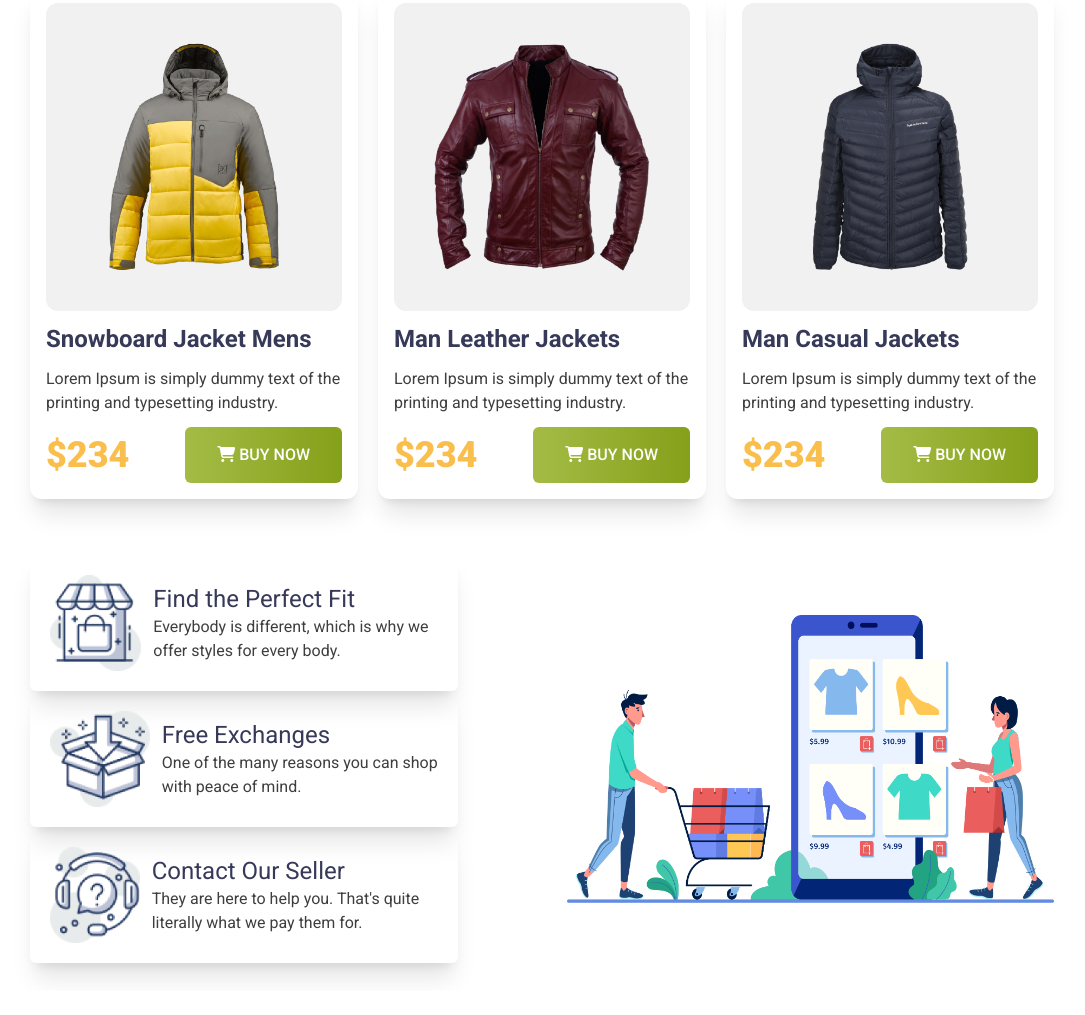
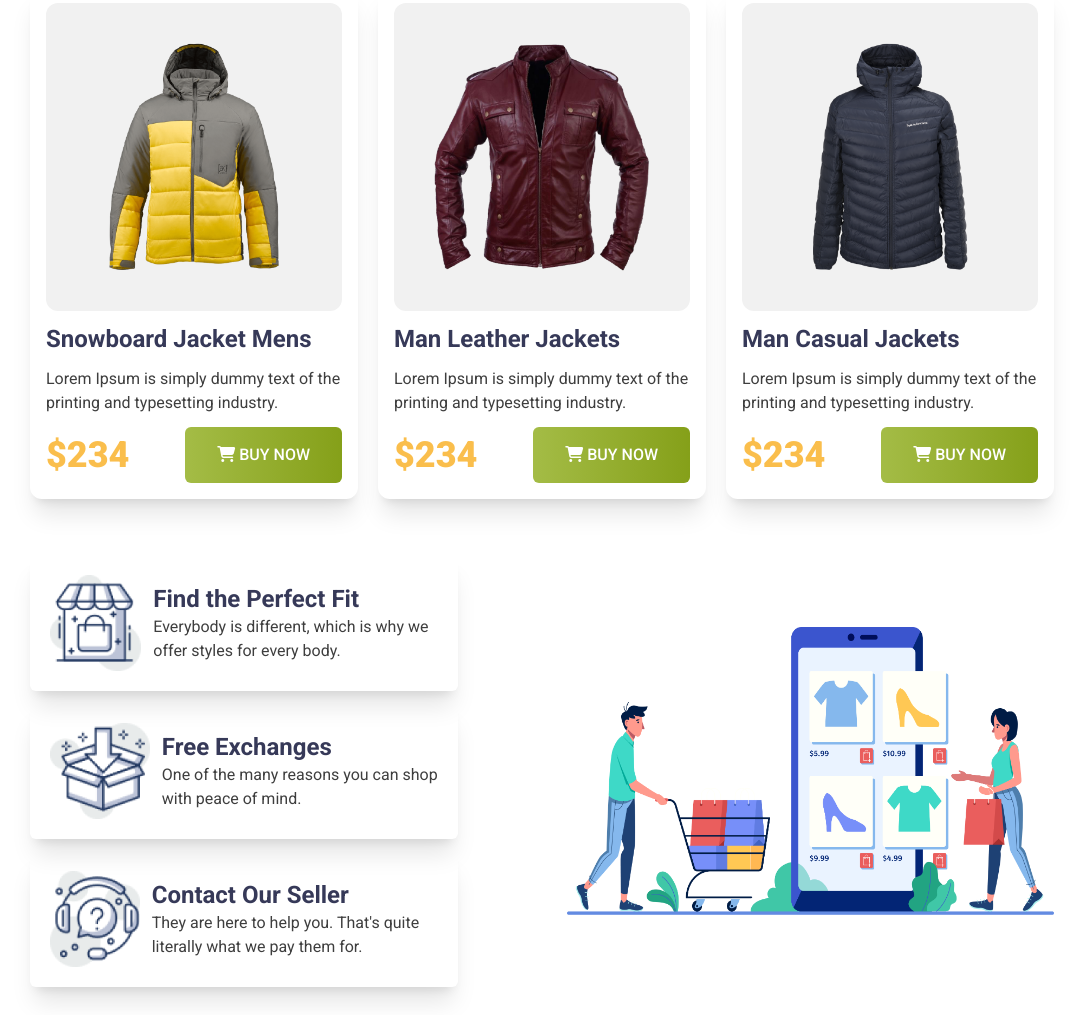
Before and after one commit to sharifrayhan/penguin-fashion, a plain HTML site: page index.html in a window 1280 px wide. Shown: the part 1525-2540 px from the top of the page, without its empty margins (98-1183 px from the left). Before the commit the page ends 2516 px from the top, so only its background shows below. Drawn offline with nearby package versions, Linux system fonts and the light colour scheme.

Commit message:
text fix

```diff
--- a/index.html
+++ b/index.html
@@ -153,12 +153,12 @@
 
     <section class="py-7 px-32 flex items-center justify-between">
         <!-- Text Container -->
-        <div>
+        <div class="flex flex-col gap-3">
             <!-- Text-box 1 -->
             <div class="p-5 rounded-md flex items-center gap-3 shadow-xl">
                 <img class="h-24" src="Images/house.png" alt="">
                 <div>
-                    <h2 class="roboto text-[#363958] text-2xl">Find the Perfect Fit</h2>
+                    <h2 class="roboto font-bold text-[#363958] text-2xl">Find the Perfect Fit</h2>
                     <p class="text-[#3E3E3E] text-base roboto">Everybody is different, which is why we <br>
                         offer styles for every body.</p>
                 </div>
@@ -167,7 +167,7 @@
             <div class="p-5 rounded-md flex items-center gap-3 shadow-xl">
                 <img class="h-24" src="Images/box.png" alt="">
                 <div>
-                    <h2 class="roboto text-[#363958] text-2xl">Free Exchanges</h2>
+                    <h2 class="roboto font-bold text-[#363958] text-2xl">Free Exchanges</h2>
                     <p class="text-[#3E3E3E] text-base roboto">One of the many reasons you can shop<br>
                         with peace of mind.</p>
                 </div>
@@ -176,7 +176,7 @@
             <div class="p-5 rounded-md flex items-center gap-3 shadow-xl">
                 <img class="h-24" src="Images/question.png" alt="">
                 <div>
-                    <h2 class="roboto text-[#363958] text-2xl">Contact Our Seller</h2>
+                    <h2 class="roboto font-bold text-[#363958] text-2xl">Contact Our Seller</h2>
                     <p class="text-[#3E3E3E] text-base roboto">They are here to help you. That's quite<br>
                         literally what we pay them for.</p>
                 </div>
```
